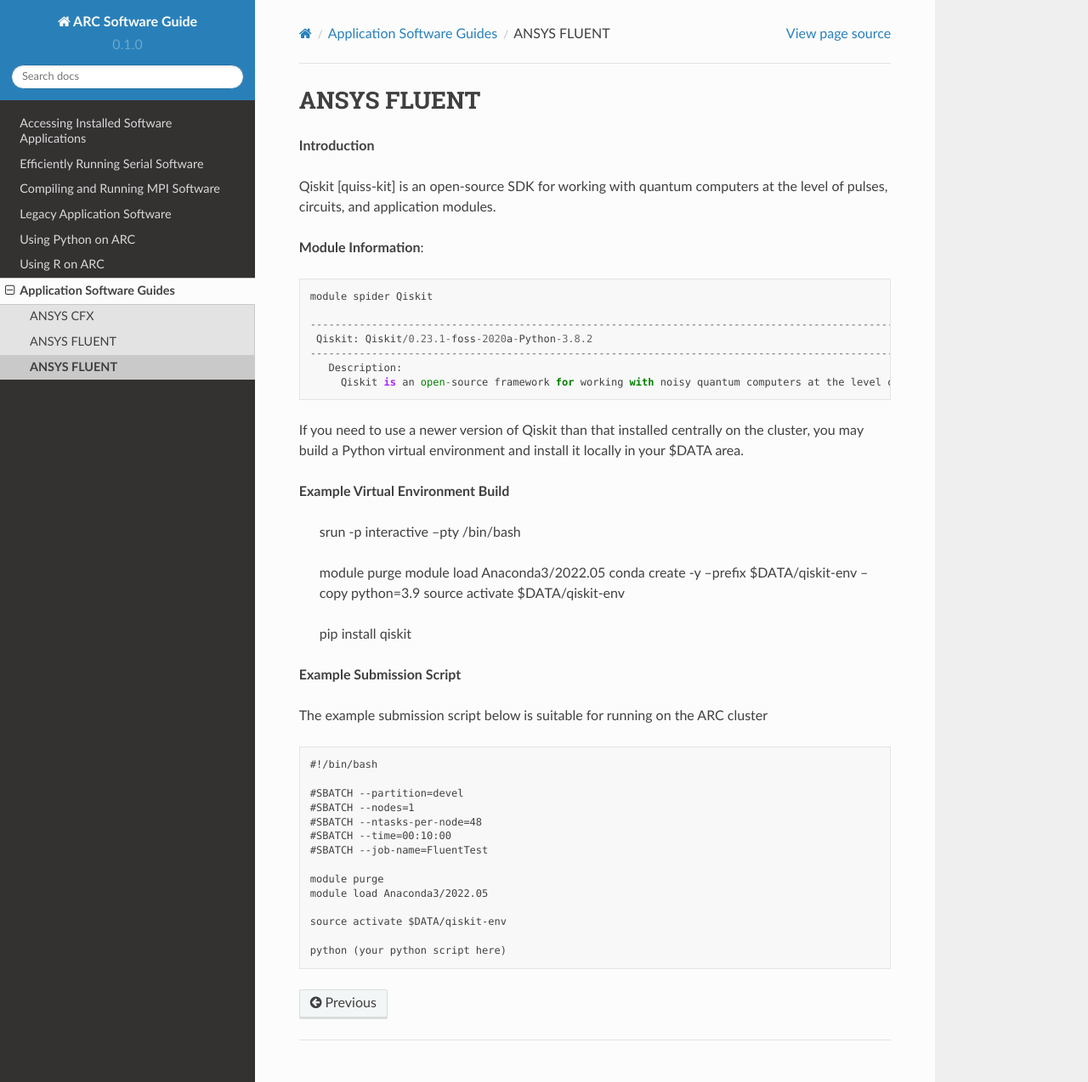
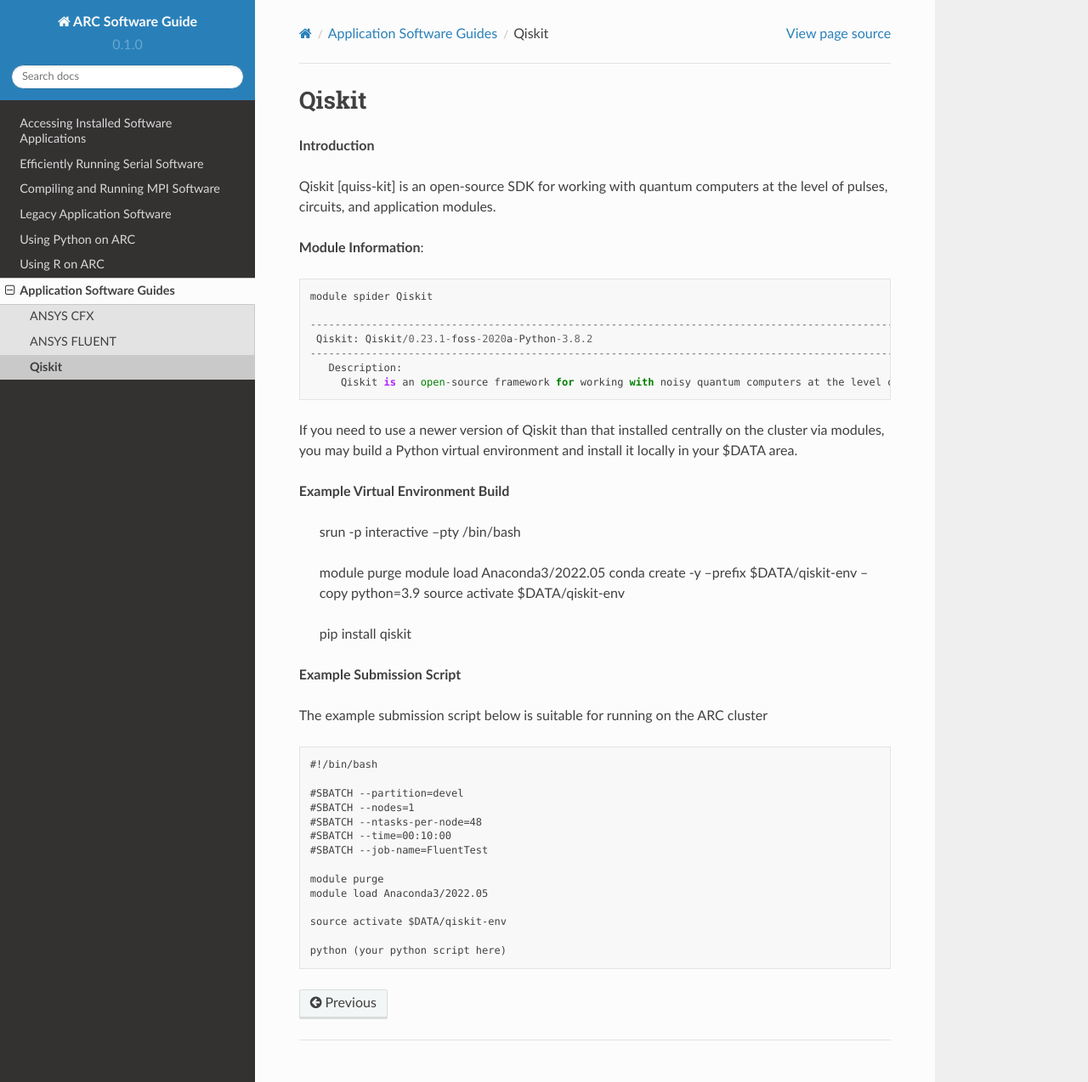
Before and after one commit to oxford-arc/arc-software-guide, a Sphinx documentation site: the page built from docs/source/apps/arc_qiskit.rst, in a window 1280 px wide and 1274 px high. Shown: the whole window at 85% size. Built offline with Sphinx 7.4.7 and the Read the Docs theme 2.0.0, drawn with Linux system fonts in a browser that asks for light colours.

Commit message:
Update arc_qiskit.rst

```diff
--- a/docs/source/apps/arc_qiskit.rst
+++ b/docs/source/apps/arc_qiskit.rst
@@ -1,5 +1,5 @@
-ANSYS FLUENT
-------------
+Qiskit
+------
 
 **Introduction**
 
@@ -18,7 +18,7 @@
 
 
 
-If you need to use a newer version of Qiskit than that installed centrally on the cluster, you may build a Python virtual environment and install it locally in your $DATA area.
+If you need to use a newer version of Qiskit than that installed centrally on the cluster via modules, you may build a Python virtual environment and install it locally in your $DATA area.
 
 **Example Virtual Environment Build**
 
```
